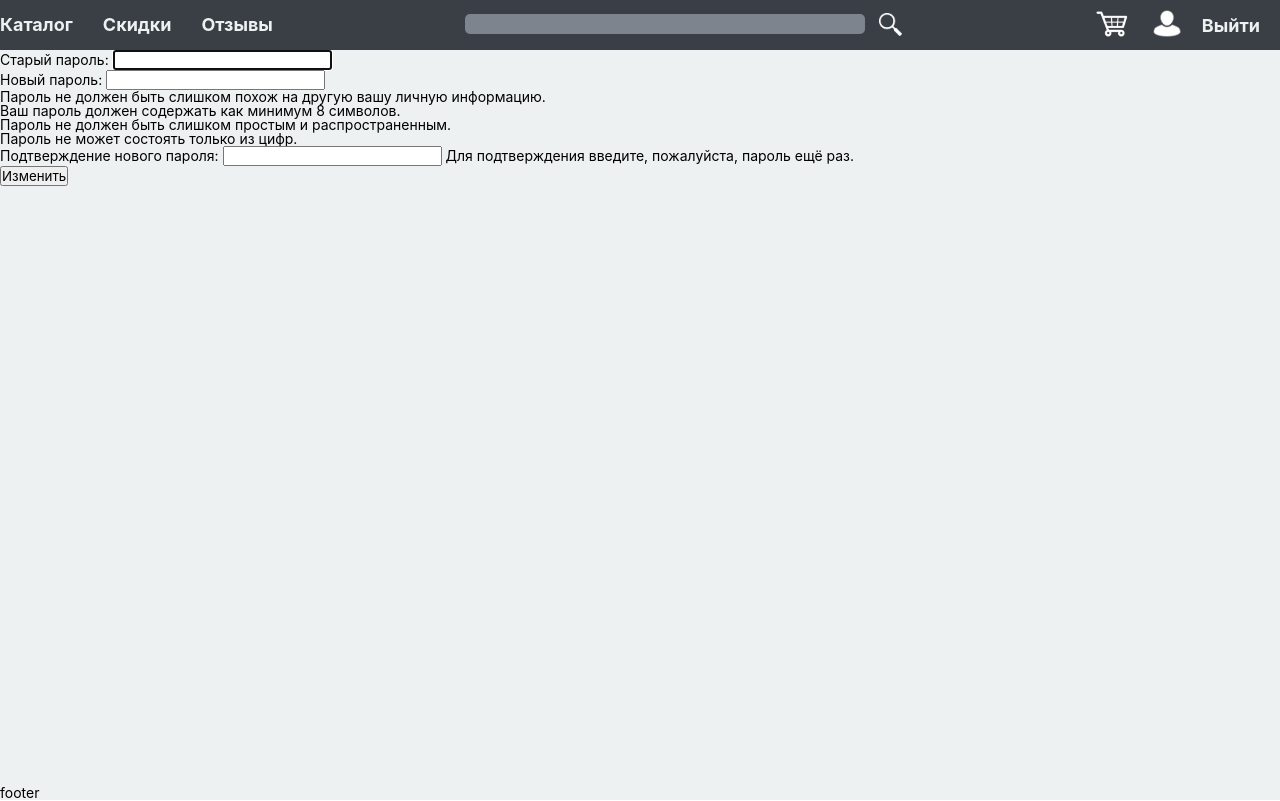
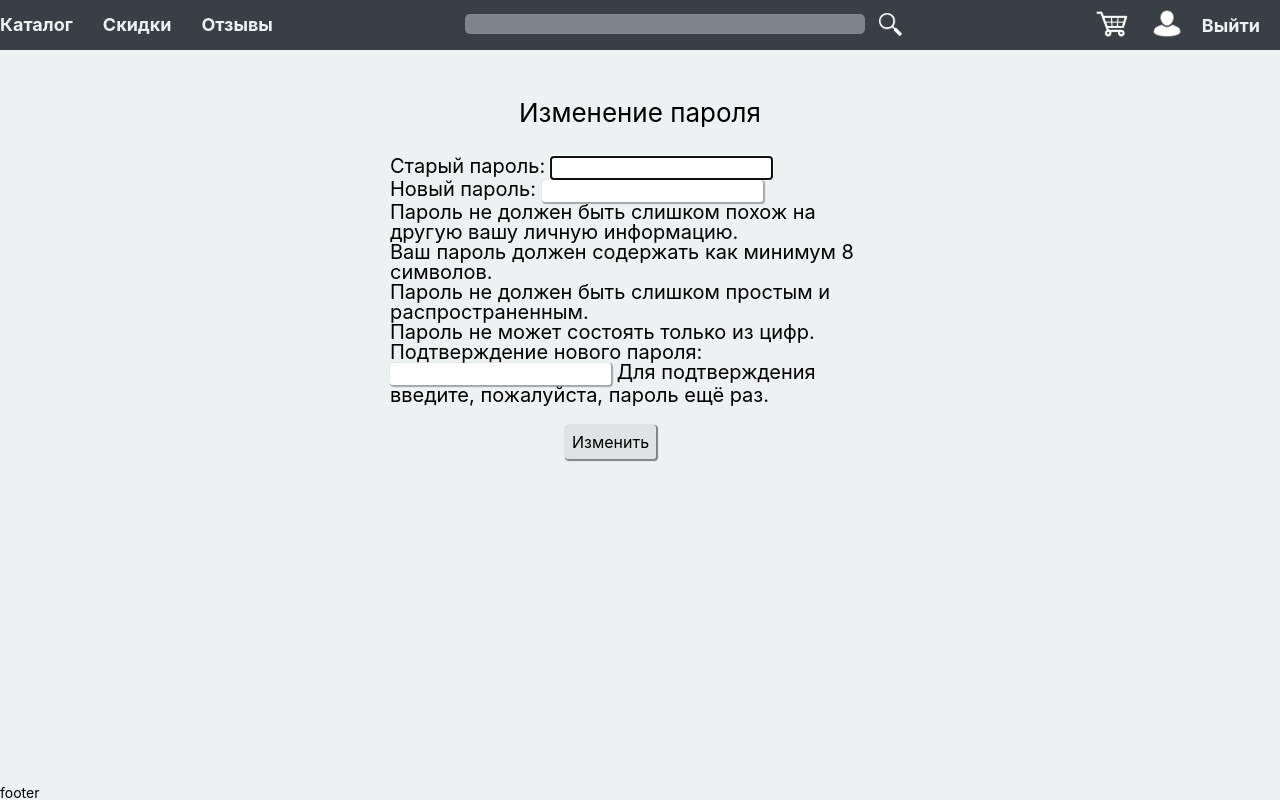
Before and after one commit to denis-teslyuk/denisshop, a Django app: page /users/password-change/ in a window 1280 px wide. Run offline with Django 5.2, Linux system fonts and the light colour scheme; a user stored in the database is signed in; style sheets or scripts are compiled from the project's sources.

Commit message:
Add styles to profile and password change pages

```diff
--- a/denisshopsite/templates/base.html
+++ b/denisshopsite/templates/base.html
@@ -6,6 +6,7 @@
     <title>{{title}}</title>
     <link rel="stylesheet" href="{% static 'denisshop/css/style.css' %}">
     <link rel="stylesheet" href="{% static 'cart/css/style.css' %}">
+    <link rel="stylesheet" href="{% static 'users/css/style.css' %}">
 </head>
 <body>
   <div class="wrapper">
--- a/denisshopsite/users/forms.py
+++ b/denisshopsite/users/forms.py
@@ -26,3 +26,4 @@ class ProfileForm(forms.ModelForm):
     class Meta:
         model = get_user_model()
         fields = ['username', 'email', 'first_name', 'last_name']
+        labels = {'email': 'E-mail'}
--- a/denisshopsite/users/static/users/css/source/style.scss
+++ b/denisshopsite/users/static/users/css/source/style.scss
@@ -1 +1,102 @@
 @import 'null.scss';
+
+.profile-title{
+    font-size: 26px;
+    text-align: center;
+    margin: 50px 0px 30px;
+}
+
+.profile-main{
+    width:500px;
+    margin: 0px auto;
+    a, a:visited{
+            color: #5460e3;
+        }
+    form{
+        p{
+            display: flex;
+            justify-content: space-between;
+            margin-bottom: 10px;
+        }
+        font-size: 20px;
+        input{
+            width: 300px;
+            padding: 3px;
+            border-radius: 3px;
+            border: 0px;
+            box-shadow: 1px 1px 1px 1px #38383866;
+        }
+    }
+}
+
+.users-button{
+    margin: 20px auto 15px;
+    width: 150px;
+    button{
+        border: none;
+        text-align: center;
+        box-shadow: 1px 1px 1px 1px #02020277;
+        background-color: #dfe3e4;
+        padding: 7px;
+        border-radius: 3px;
+        font-size: 16px;
+    }
+
+}
+
+.profile-links{
+    text-decoration: underline;
+    text-decoration-color: #5460e3;
+    text-align: center;
+    font-size: 20px;
+    font-weight: 700;
+
+    margin-bottom: 30px;
+}
+
+.profile-key-list{
+    margin-bottom: 20px;
+}
+
+.profile-key{
+    display: flex;
+    font-size: 16px;
+    border-bottom: 2px solid #38383866;
+    div{
+        margin-right: 10px;
+    }
+    &:first-child{
+        border-top: 2px solid #38383866;
+        padding-top: 0px;
+    }
+    &:last-child{
+        padding-bottom: 0px;
+    }
+    padding: 10px 0px;
+}
+
+
+.profile-key-game-text-last{
+    font-weight: 700;
+    text-decoration: underline;
+    text-decoration-color: #5460e3;
+    margin-right: 0px;
+}
+
+.password-change-title{
+    font-size: 26px;
+    text-align: center;
+    margin: 50px 0px 30px;
+}
+
+.password-change-form{
+    width:500px;
+    margin: 0px auto;
+    font-size: 20px;
+    input{
+        border-radius: 3px;
+        padding: 3px;
+        border: none;
+        box-shadow: 1px 1px 1px 1px #38383866;
+    }
+}
--- a/denisshopsite/users/static/users/css/style.css
+++ b/denisshopsite/users/static/users/css/style.css
@@ -58,3 +58,110 @@ h1, h2, h3, h4, h5, h6 {
   font-weight: 400;
   color: #5d5d5d;
 }
+
+.profile-title {
+  font-size: 26px;
+  text-align: center;
+  margin: 50px 0px 30px;
+}
+
+.profile-main {
+  width: 500px;
+  margin: 0px auto;
+}
+.profile-main a, .profile-main a:visited {
+  color: #5460e3;
+}
+.profile-main form {
+  font-size: 20px;
+}
+.profile-main form p {
+  display: -webkit-box;
+  display: -ms-flexbox;
+  display: flex;
+  -webkit-box-pack: justify;
+      -ms-flex-pack: justify;
+          justify-content: space-between;
+  margin-bottom: 10px;
+}
+.profile-main form input {
+  width: 300px;
+  padding: 3px;
+  border-radius: 3px;
+  border: 0px;
+  -webkit-box-shadow: 1px 1px 1px 1px rgba(56, 56, 56, 0.4);
+          box-shadow: 1px 1px 1px 1px rgba(56, 56, 56, 0.4);
+}
+
+.users-button {
+  margin: 20px auto 15px;
+  width: 150px;
+}
+.users-button button {
+  border: none;
+  text-align: center;
+  -webkit-box-shadow: 1px 1px 1px 1px rgba(2, 2, 2, 0.4666666667);
+          box-shadow: 1px 1px 1px 1px rgba(2, 2, 2, 0.4666666667);
+  background-color: #dfe3e4;
+  padding: 7px;
+  border-radius: 3px;
+  font-size: 16px;
+}
+
+.profile-links {
+  text-decoration: underline;
+  text-decoration-color: #5460e3;
+  text-align: center;
+  font-size: 20px;
+  font-weight: 700;
+  margin-bottom: 30px;
+}
+
+.profile-key-list {
+  margin-bottom: 20px;
+}
+
+.profile-key {
+  display: -webkit-box;
+  display: -ms-flexbox;
+  display: flex;
+  font-size: 16px;
+  border-bottom: 2px solid rgba(56, 56, 56, 0.4);
+  padding: 10px 0px;
+}
+.profile-key div {
+  margin-right: 10px;
+}
+.profile-key:first-child {
+  border-top: 2px solid rgba(56, 56, 56, 0.4);
+  padding-top: 0px;
+}
+.profile-key:last-child {
+  padding-bottom: 0px;
+}
+
+.profile-key-game-text-last {
+  font-weight: 700;
+  text-decoration: underline;
+  text-decoration-color: #5460e3;
+  margin-right: 0px;
+}
+
+.password-change-title {
+  font-size: 26px;
+  text-align: center;
+  margin: 50px 0px 30px;
+}
+
+.password-change-form {
+  width: 500px;
+  margin: 0px auto;
+  font-size: 20px;
+}
+.password-change-form input {
+  border-radius: 3px;
+  padding: 3px;
+  border: none;
+  -webkit-box-shadow: 1px 1px 1px 1px rgba(56, 56, 56, 0.4);
+          box-shadow: 1px 1px 1px 1px rgba(56, 56, 56, 0.4);
+}
--- a/denisshopsite/users/templates/users/password_change_form.html
+++ b/denisshopsite/users/templates/users/password_change_form.html
@@ -1,9 +1,11 @@
 {% extends 'base.html' %}
 
 {% block content %}
-    <form action="" method="post">
+    <div class="password-change-title">{{title}}</div>
+    <div class="password-change-form"><form action="" method="post">
         {% csrf_token %}
         {{form.as_p}}
-        <button type="submit">Изменить</button>
+        <div class="users-button"><button type="submit">Изменить</button></div>
     </form>
+    </div>
 {% endblock %}
```
Also changed, not shown: denisshopsite/users/templates/users/profile.html (+18 -9 lines), denisshopsite/db.sqlite3.
